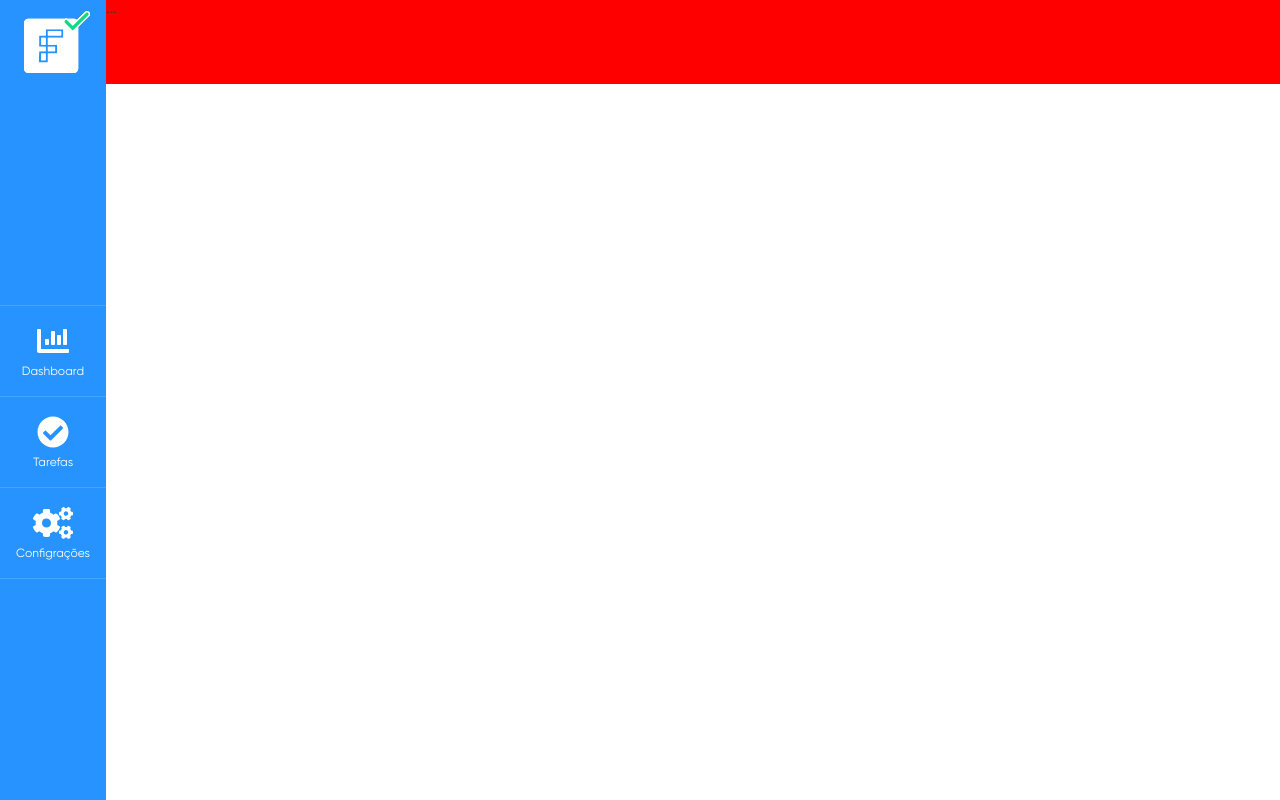
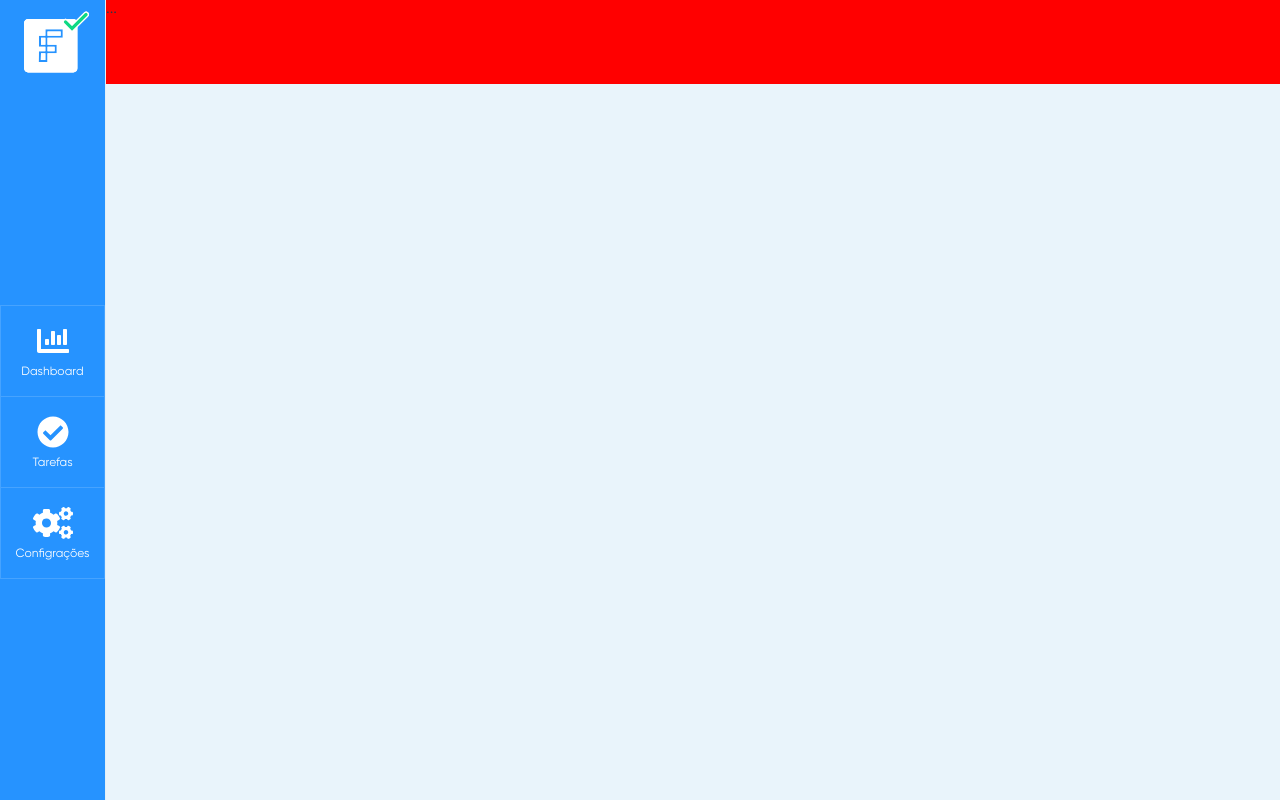
Before and after one commit to diegondev/facilita-tasks, a Vue app: page / in a window 1280 px wide. Built offline with nearby package versions, Linux system fonts and the light colour scheme.

Commit message:
Organize global styles code

```diff
--- a/src/assets/styles/index.styl
+++ b/src/assets/styles/index.styl
@@ -2,19 +2,18 @@
 @import "./_fonts.styl"
 
 *
-  margin: 0
-  padding: 0
-  box-sizing: border-box
+    margin 0
+    padding 0
+    box-sizing border-box
 
 #app
     color $color
+    background-color $bg-color
     font-family SVN-Gilroy
     font-weight normal
     -webkit-font-smoothing antialiased
     -moz-osx-font-smoothing grayscale
 
-.bg-primary
-  background-color $primary-color
 
 input
     border solid 2px $input-color
@@ -25,24 +24,46 @@ input
 
 button
     border none
-    font-family: SVN-Gilroy
+    font-family SVN-Gilroy
     color white
 
 a
     color $primary-color
 
+
+
+// MAIN LAYOUT STYLES
+
+// SIDENAV STYLES
 .sidenav-container
-    background-color: $primary-color
+    background-color $primary-color
+    border-right: 1px solid #e3eff6
 
     .nav-item
-        padding: 4px 0
-        border-top: 1px solid $primary-border-color
+        padding 4px 0
+        border 1px solid $primary-border-color
+        border-bottom none
 
         &:last-child
-            border-bottom: 1px solid $primary-border-color
+            border-bottom 1px solid $primary-border-color
 
         &:hover
-            background-color: $primary-selected-color
+            background-color $primary-selected-color
+
+        &.active
+            background-color $primary-selected-color
 
     a
-      color: $white
+      color $white
+
+.bg-primary
+  background-color $primary-color
+
+// TOOLBAR STYLES
+.toolbar
+    background-color $white
+
+.user-info
+    .user-data
+        .user-occupation
+            color $primary-color
```
